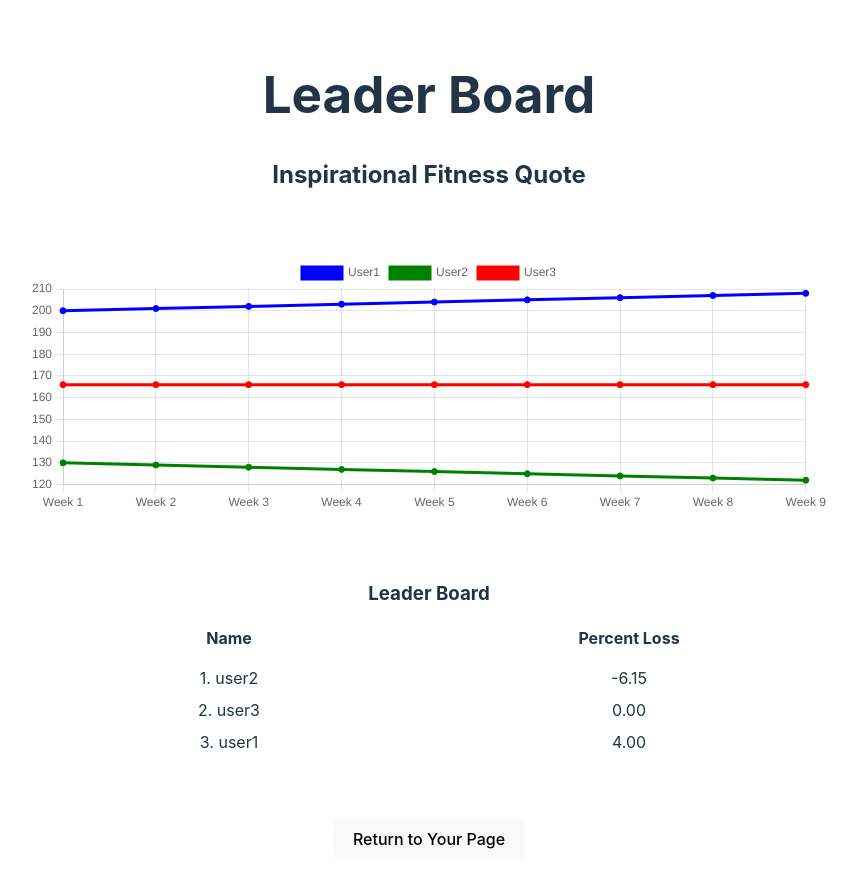
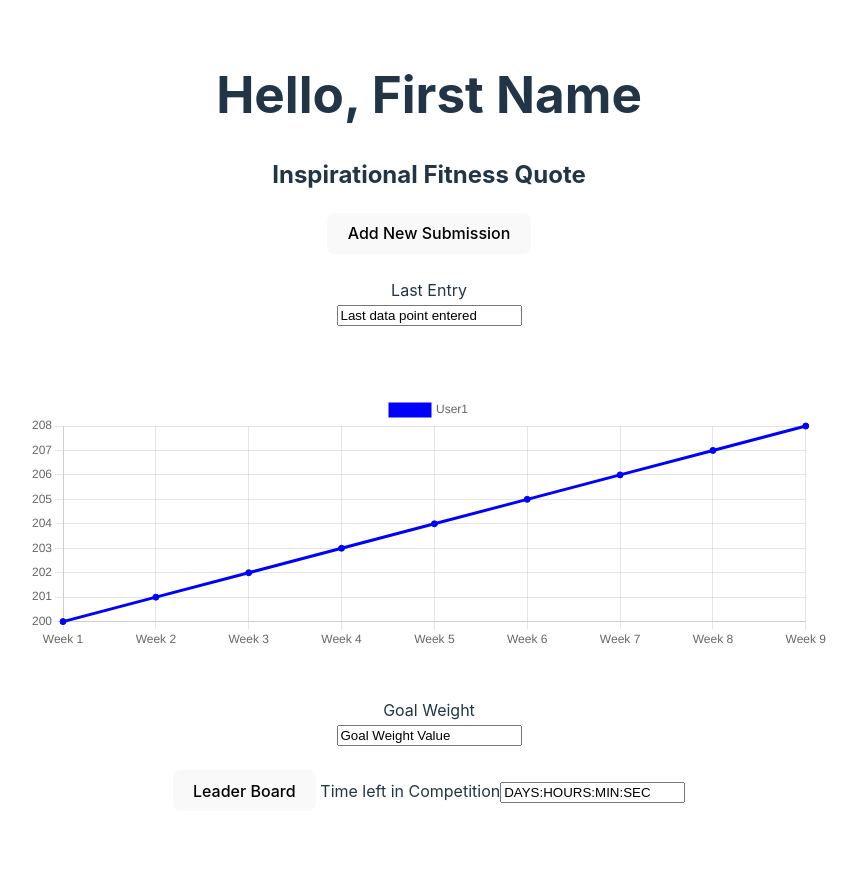
Before and after one commit to wheelejay/project-2, a React (Vite) app: page / in a window 1280 px wide. Shown: the top 888 px of the page, without its empty margins (211-1068 px from the left). After the commit the page ends 867 px from the top, so only its background shows below. Built offline with nearby package versions, Linux system fonts and the light colour scheme.

Commit message:
added chart to main user page

```diff
--- a/pages/leader-board-page/leader-board-page.jsx
+++ b/pages/leader-board-page/leader-board-page.jsx
@@ -17,6 +17,7 @@ defaults.plugins.title.color = "white";
 
 export default function leaderBoardPage() {
 
+    //Functions for Leader board
     const [percentDifferences, setPercentDifferences] = useState({});
     useEffect(() => {
         const firstWeek = weeklyWeightData[0];
--- a/pages/main-user-page/main-user-page.jsx
+++ b/pages/main-user-page/main-user-page.jsx
@@ -1,4 +1,18 @@
 import { useState } from "react";
+import weeklyWeightData from "/src/weeklyWeightData.json";
+import { Chart as chartjs, defaults } from "chart.js/auto";
+import { Line } from 'react-chartjs-2';
+import '/src/style.css';
+
+defaults.maintainAspectRatio = false;
+defaults.responsive = true;
+
+defaults.plugins.title.display = true;
+defaults.plugins.title.align = "start";
+defaults.plugins.title.font.size = 20;
+defaults.plugins.title.color = "white";
+
+
 
 export default function mainUserPage() {
 
@@ -12,9 +26,28 @@ export default function mainUserPage() {
             <label for="lentry">Last Entry</label><br />
             {/* TO DO input data using the last data point recorded*/}
             <input type="text" id="lentry" value="Last data point entered"></input><br /><br />
-            <label for="pchart">Personal Weight Loss Progress</label><br />
             {/* TO DO create graph that charts the progress of weight loss over time*/}
-            <div></div><br /><br />
+            <div className="progressOverTime">
+                <Line data={{
+                    labels: weeklyWeightData.map((data) => data.week),
+                    datasets: [
+                        {
+                            label: "User1",
+                            data: weeklyWeightData.map((data) => data.user1),
+                            backgroundColor: "blue",
+                            borderColor: "blue",
+                        }
+                    ]
+                }}
+                    options={{
+                        plugins: {
+                            title: {
+                                text: "Personal Weight Loss Progress"
+                            }
+                        }
+                    }}
+                />
+            </div><br /><br />
             <label for="gweight">Goal Weight</label><br />
              {/* TO DO insert goal weight */}
             <input type="text" id="gweight" value="Goal Weight Value"></input><br /><br />
--- a/src/App.jsx
+++ b/src/App.jsx
@@ -13,7 +13,7 @@ import leaderBoardPage from '../pages/leader-board-page/leader-board-page';
 function App() {
   const [count, setCount] = useState(0)
 
-  return (leaderBoardPage()
+  return (mainUserPage()
 
   )
 }
```
